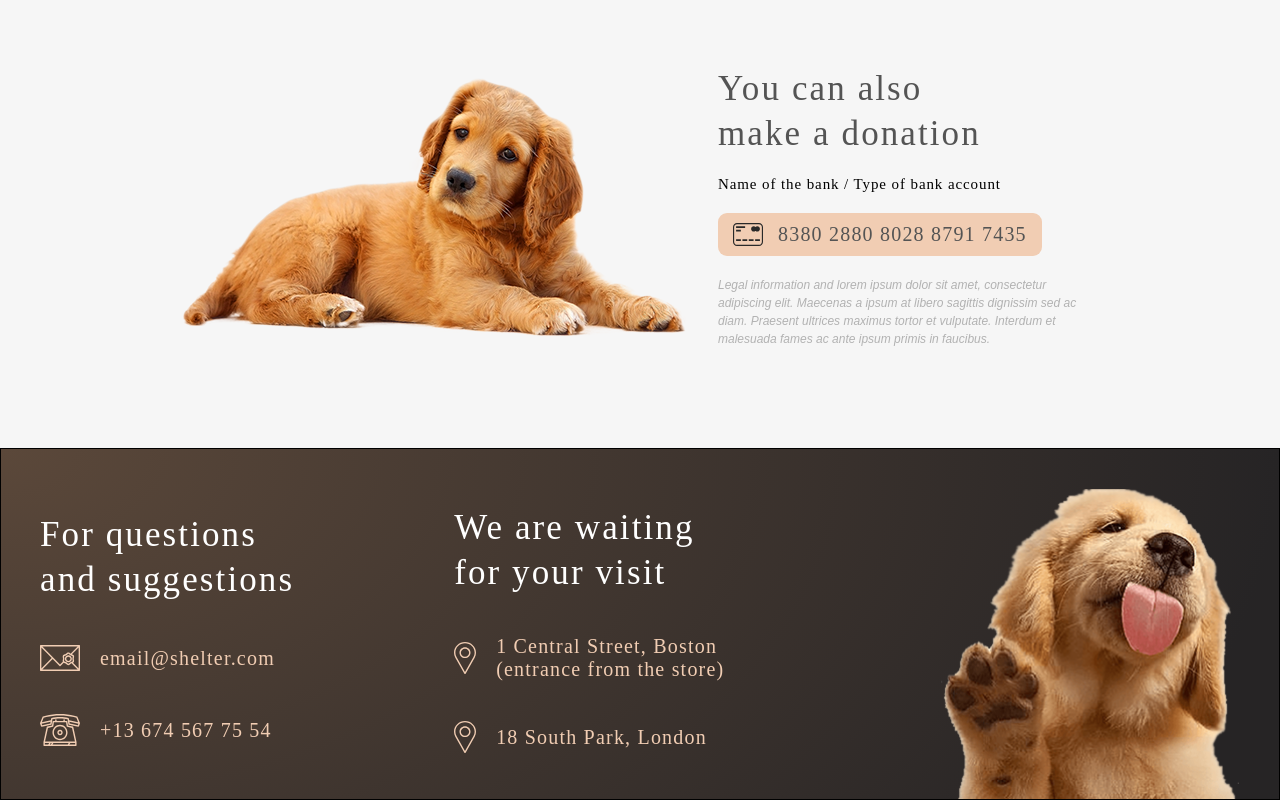
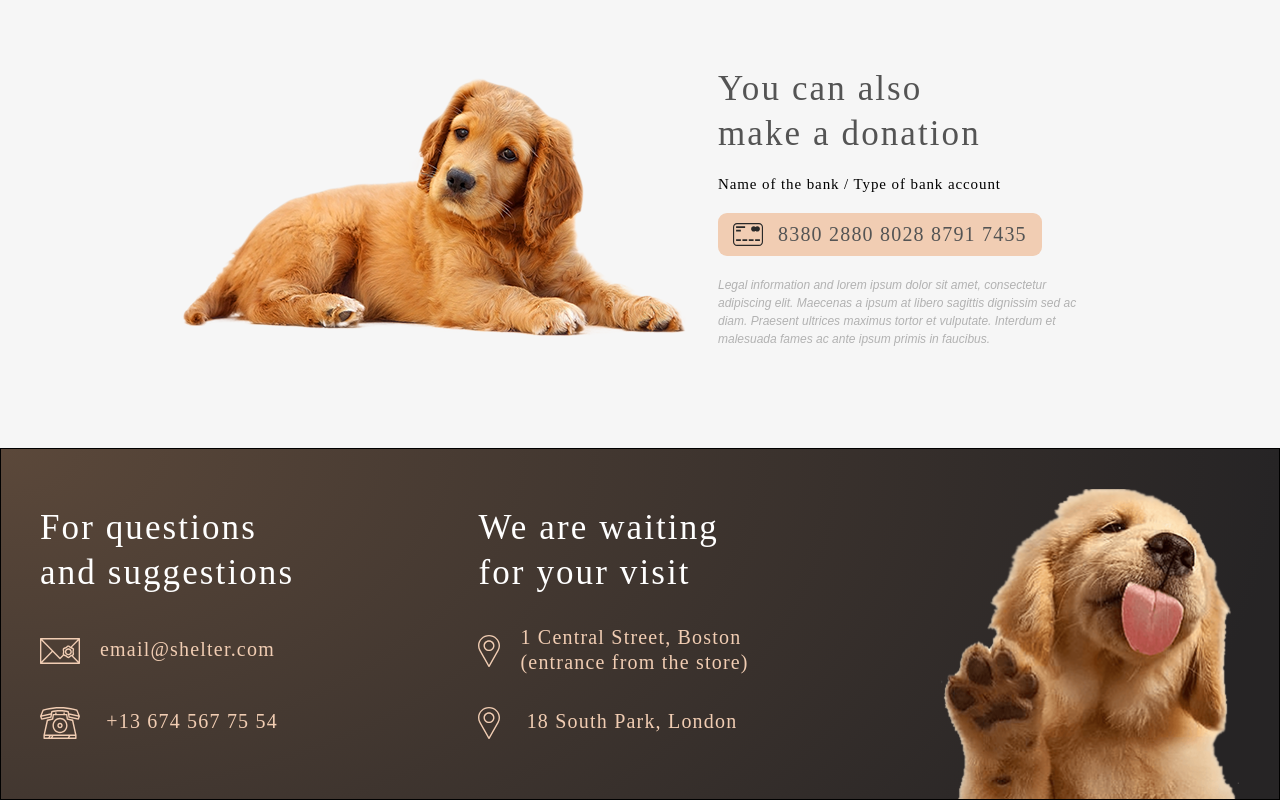
Before and after one commit to OKiseleva1/shelter, a website: page shelter/index.html in a window 1280 px wide. Shown: the part 2997-3797 px from the top of the page. Drawn offline with Linux system fonts and the light colour scheme; a web font is replaced by a local one.

Commit message:
feat: add pading

```diff
--- a/shelter/index.html
+++ b/shelter/index.html
@@ -195,14 +195,13 @@
                     <div class="footer-navigation__column">
                         <h2 class="footer-navigation__title">For questions <br>and suggestions</h2>
                         <div class="footer__list">
-                            <img src="./img/icons/icon-email.svg" class="ico_letter" alt="letter"><a
-                                href="mailto:email@shelter.com"
-                                class="link_letter footer-navigation__links">email@shelter.com
+                            <a href="mailto:email@shelter.com" class="link_letter footer-navigation__links">
+                                <img src="./img/icons/icon-email.svg" class="ico_footer" alt="letter">email@shelter.com
                             </a>
                         </div>
                         <div class="footer__list">
-                            <img src="./img/icons/icon-phone.svg" class="ico_phone" alt="phone"><a
-                                href="tel:+136745677554" class="link_phone footer-navigation__links">
+                            <a href="tel:+136745677554" class="link_phone footer-navigation__links"><img
+                                    src="./img/icons/icon-phone.svg" class="ico_footer" alt="phone">
                                 +13 674 567 75 54
                             </a>
                         </div>
@@ -210,18 +209,21 @@
                     </div>
                     <div class="footer-navigation__column">
                         <h2 class="footer-navigation__title">We are waiting <br>for your visit</h2>
-                        <div class="footer__list"><img src="./img/icons/icon-marker.svg" class="ico_marker"
-                                alt="location"><a class="footer-navigation__links" href="https://www.google.com/maps/">
-                                1 Central Street,
-                                Boston <br>(entrance from the
-                                store)</a></div>
-                        <div class="footer__list"><img src="./img/icons/icon-marker.svg" class="ico_marker"
-                                alt="location"><a class="footer-navigation__links" href="https://www.google.com/maps/">
+                        <div class="footer__list"><a class="footer-navigation__links"
+                                href="https://www.google.com/maps/">
+                                <img src="./img/icons/icon-marker.svg" class="ico_footer" alt="location">
+                            </a>
+                            <p> <a class="footer-navigation__links" href="https://www.google.com/maps/"> 1 Central
+                                    Street, Boston <br>(entrance from the store)</a></p>
+                        </div>
+                        <div class="footer__list"><a class="footer-navigation__links"
+                                href="https://www.google.com/maps/"><img src="./img/icons/icon-marker.svg"
+                                    class="ico_footer" alt="location">
                                 18 South Park,
                                 London </a></div>
                     </div>
+                    <img src="./img/section/footer-puppy.png" alt="dog">
                 </div>
-                <img src="./img/section/footer-puppy.png" alt="dog">
             </div>
         </footer>
     </div>
--- a/shelter/sass/base/_buttons.scss
+++ b/shelter/sass/base/_buttons.scss
@@ -100,10 +100,10 @@
     border-radius: 50px;
     color: $color-dark-3xl;
     border: 2px solid $color-primary;
-    background-color: #ffffff;
+    background-color: $color-light-xl;
     cursor: pointer;
-    transition: all .3s ease-out;
-    font-family: Georgia;
+    @extend %transition;
+    font-family: 'Georgia', 'Times New Roman', Times, serif;
     font-size: 20px;
     font-weight: 400;
     line-height: 23px;
--- a/shelter/sass/layouts/_footer.scss
+++ b/shelter/sass/layouts/_footer.scss
@@ -1,26 +1,21 @@
-.footer {
+.footer__wrapper {
     padding-top: 40px;
 }
 
-.footer__wrapper {
+.footer-navigation {
+    margin: auto;
     display: flex;
-    align-items: flex-start;
-    justify-content: space-between;
-}
-
-.footer-navigation {
-    display: flex;
-    column-gap: 160px;
-    align-items: center;
     justify-content: space-between;
 }
 
 .footer-navigation__column {
     display: flex;
+    justify-content: space-between;
     flex-direction: column;
     padding-top: 16px;
-    row-gap: 40px;
+    padding-bottom: 60px;
 }
+
 
 .footer-navigation__links {
     color: $color-primary;
@@ -36,7 +31,6 @@
     display: flex;
     align-items: center;
     justify-content: flex-start;
-    column-gap: 20px;
 }
 
 .footer-navigation__title {
@@ -44,3 +38,17 @@
     letter-spacing: 0.06em;
     color: $color-light-xl;
 }
+
+.ico_footer {
+    vertical-align: middle;
+    padding-right: 20px;
+}
+
+.footer-navigation__links>span {
+    margin: 0;
+    display: block;
+}
+
+.footer-navigation>img {
+    padding-left: 7px;
+}
```
Also changed, not shown: shelter/sass/style.css, 1 other file.
